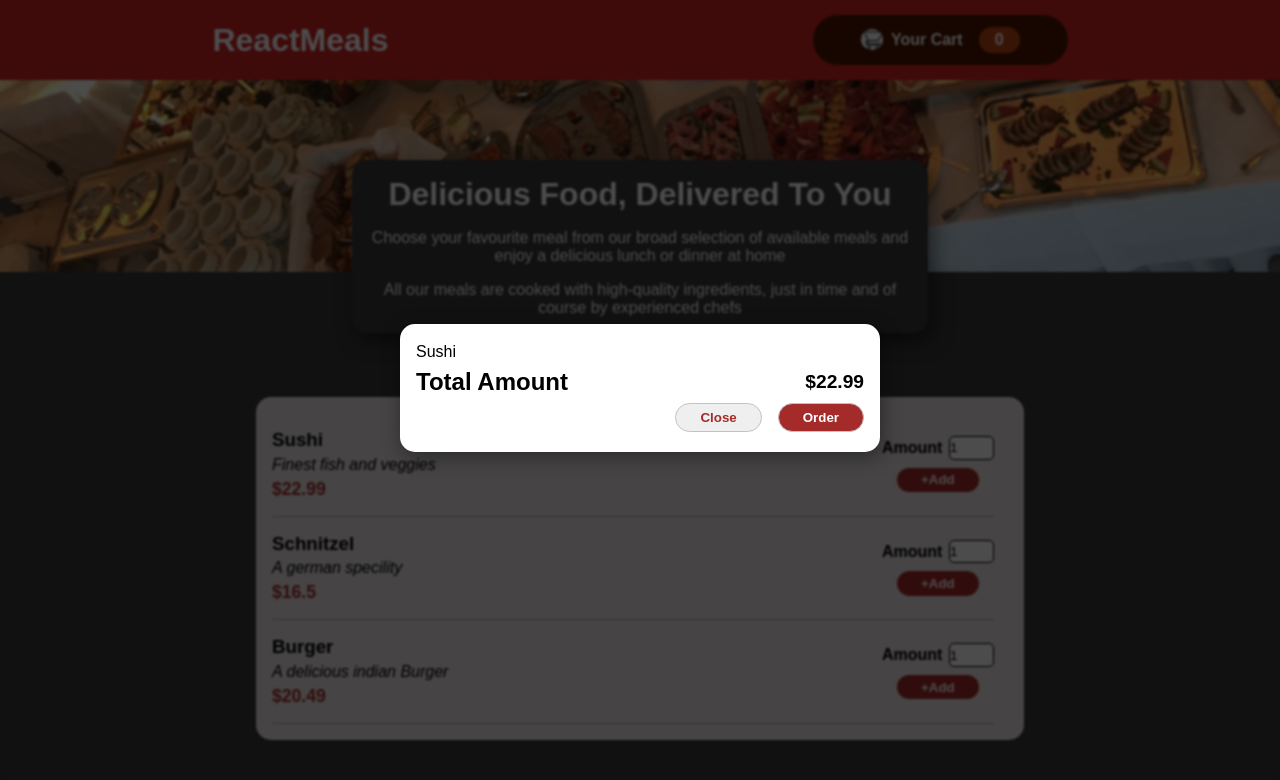
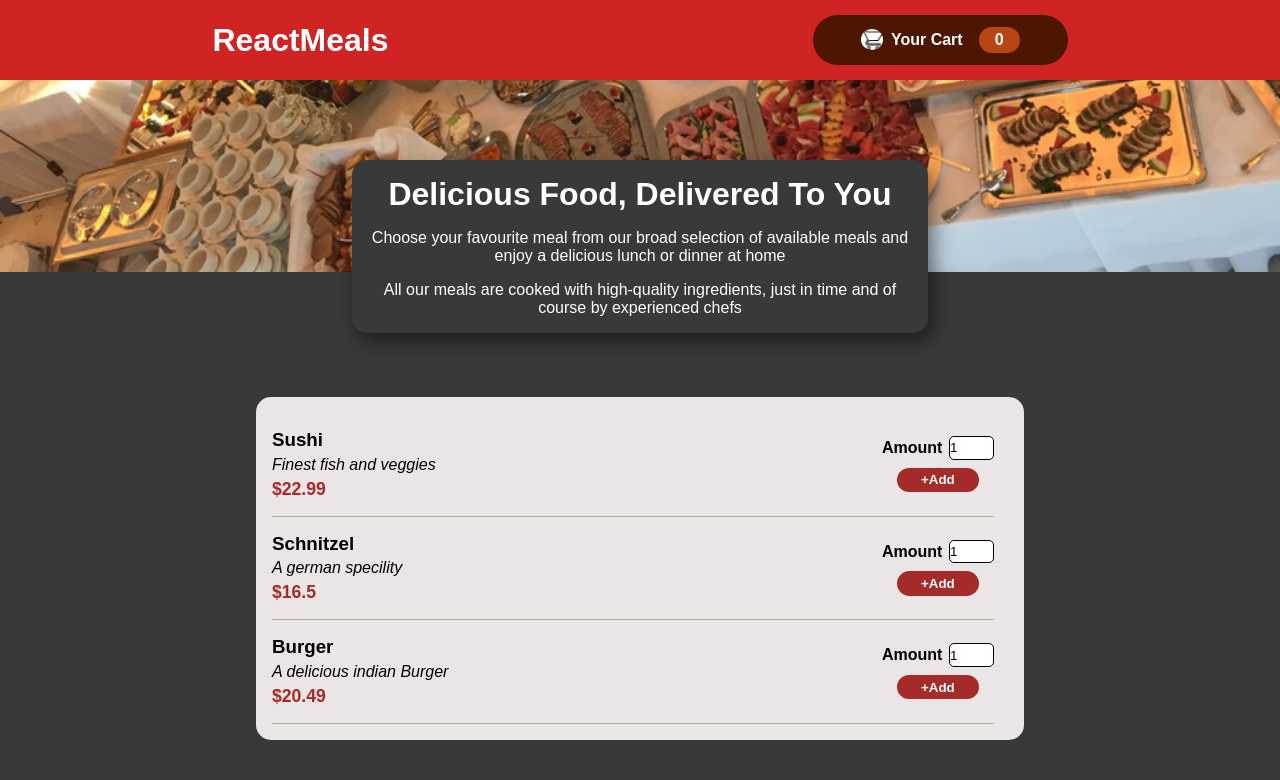
Before and after one commit to vikaskumar2500/restaurant-app, a React (Create React App) app: page / in a window 1280 px wide. Shown: the top 780 px of the page. Built offline with nearby package versions, Linux system fonts and the light colour scheme.

Commit message:
given the functionality in cart close and open button

```diff
--- a/src/components/Cart/Cart.jsx
+++ b/src/components/Cart/Cart.jsx
@@ -1,9 +1,16 @@
+import React, {useContext} from "react";
 import "./Cart.css";
 import cartImage from "../../assests/cart.jpg";
+import MyContext from "../../store/MyContext";
 
 const Cart = () => {
+  const myCtx = useContext(MyContext);
+  const cartButtonHandler=()=> {
+    myCtx.showCartHandler(true);
+  }
+
   return (
-    <button type="button" className="button">
+    <button type="button" className="button" onClick={cartButtonHandler}>
       <span className="icon">
         <img src={cartImage} alt="not found" />
       </span>
--- a/src/components/Cart/CartItem.jsx
+++ b/src/components/Cart/CartItem.jsx
@@ -1,13 +1,21 @@
+import React, { useContext } from "react";
 import Modal from "../UI/Modal";
+import MyContext from "../../store/MyContext";
 import "./CartItem.css";
 import { v4 as uuidv4 } from "uuid";
 
-const CartItem =()=> {
+const CartItem = () => {
+  const myCtx = useContext(MyContext);
+
   const dummyMeal = {
     id: uuidv4(),
     name: "Sushi",
     desc: "Finest fish and veggies",
     price: 22.99,
+  };
+
+  const closeButtonHandler = () => {
+    myCtx.showCartHandler(false);
   };
 
   return (
@@ -18,8 +26,12 @@ const CartItem =()=> {
         <span>${dummyMeal.price}</span>
       </div>
       <div className="actions">
-        <button type="button" className="close">Close</button>
-        <button type="button" className="order">Order</button>
+        <button type="button" className="close" onClick={closeButtonHandler}>
+          Close
+        </button>
+        <button type="button" className="order">
+          Order
+        </button>
       </div>
     </Modal>
   );
--- a/src/components/Meals/MealItem/MealItem.jsx
+++ b/src/components/Meals/MealItem/MealItem.jsx
@@ -2,7 +2,7 @@ import "./MealItem.css";
 import MealItemForm from "./MealItemForm";
 
 const MealItem = (props) => {
-  console.log(props.meal.id);
+
   return (
     <li key={props.meal.id} className="meal-item">
       <div className="about">
--- a/src/components/Meals/Meals.jsx
+++ b/src/components/Meals/Meals.jsx
@@ -29,7 +29,7 @@ const Meals = () => {
   return (
     <ul className="meals">
       {meals.map((meal) => (
-        <MealItem meal={meal} />
+        <MealItem key={meal.id} meal={meal} />
       ))}
     </ul>
   );
--- a/src/components/UI/Modal.jsx
+++ b/src/components/UI/Modal.jsx
@@ -1,10 +1,11 @@
 import "./Modal.css";
-import React from "react";
+import React, {useContext} from "react";
 import ReactDOM from "react-dom";
+import MyContext from "../../store/MyContext";
 
 
 const Backdrop = (props) => {
-  return <div className="backdrop"></div>;
+  return <div className={props.showCart?'backdrop':''}></div>;
 };
 
 const ModalOverlay = (props) => {
@@ -13,10 +14,13 @@ const ModalOverlay = (props) => {
 };
 
 const Modal = (props) => {
+
+  const myCtx = useContext(MyContext);
+  // console.log(myCtx)
   return (
     <React.Fragment>
-      {ReactDOM.createPortal(<Backdrop />, document.getElementById("overlay"))}
-      {ReactDOM.createPortal(
+      {ReactDOM.createPortal(<Backdrop showCart={myCtx.showCart} />, document.getElementById("overlay"))}
+      {myCtx.showCart && ReactDOM.createPortal(
         <ModalOverlay>{props.children}</ModalOverlay>,
         document.getElementById("overlay")
       )}
--- a/src/index.js
+++ b/src/index.js
@@ -2,6 +2,11 @@ import React from "react";
 import ReactDOM from "react-dom/client";
 import "./index.css";
 import App from "./App";
+import MyContextProvider from "./store/MyContextProvider";
 
 const root = ReactDOM.createRoot(document.getElementById("root"));
-root.render(<App />);
+root.render(
+  <MyContextProvider>
+    <App />
+  </MyContextProvider>
+);
--- /dev/null
+++ b/src/store/MyContext.jsx
@@ -0,0 +1,8 @@
+import React from "react";
+
+const MyContext = React.createContext({
+  showCart:null,
+  showCartHandler:()=> {},
+})
+
+export default MyContext;
--- /dev/null
+++ b/src/store/MyContextProvider.jsx
@@ -0,0 +1,23 @@
+
+import MyContext from "./MyContext";
+import React, {useState} from "react";
+
+const MyContextProvider =props=> {
+
+  const [showCart, setShowCart] = useState(false);
+
+  const showCartHandler=(isShow)=> {
+    setShowCart(isShow);
+  }
+
+  return <MyContext.Provider
+  value={{
+    showCart:showCart,
+    showCartHandler:showCartHandler,
+  }}
+    >
+    {props.children}
+  </MyContext.Provider>
+}
+
+export default MyContextProvider;
```
